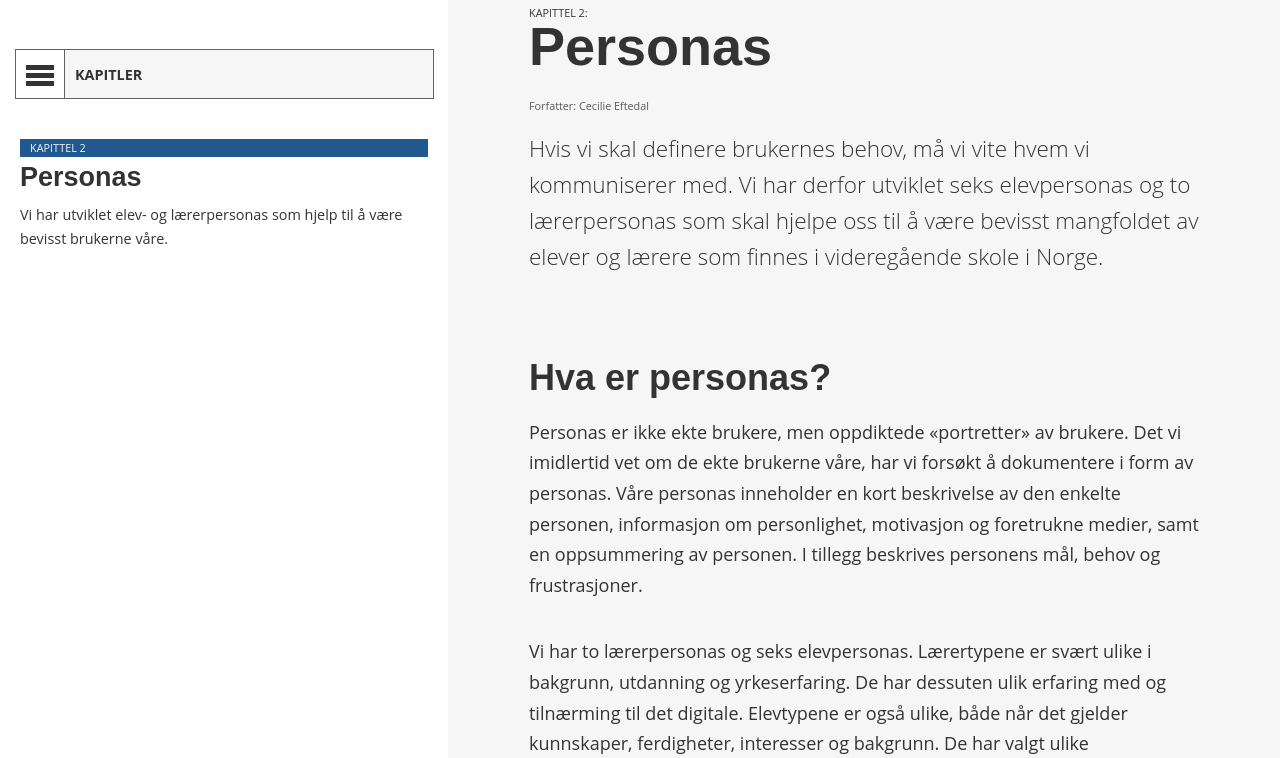
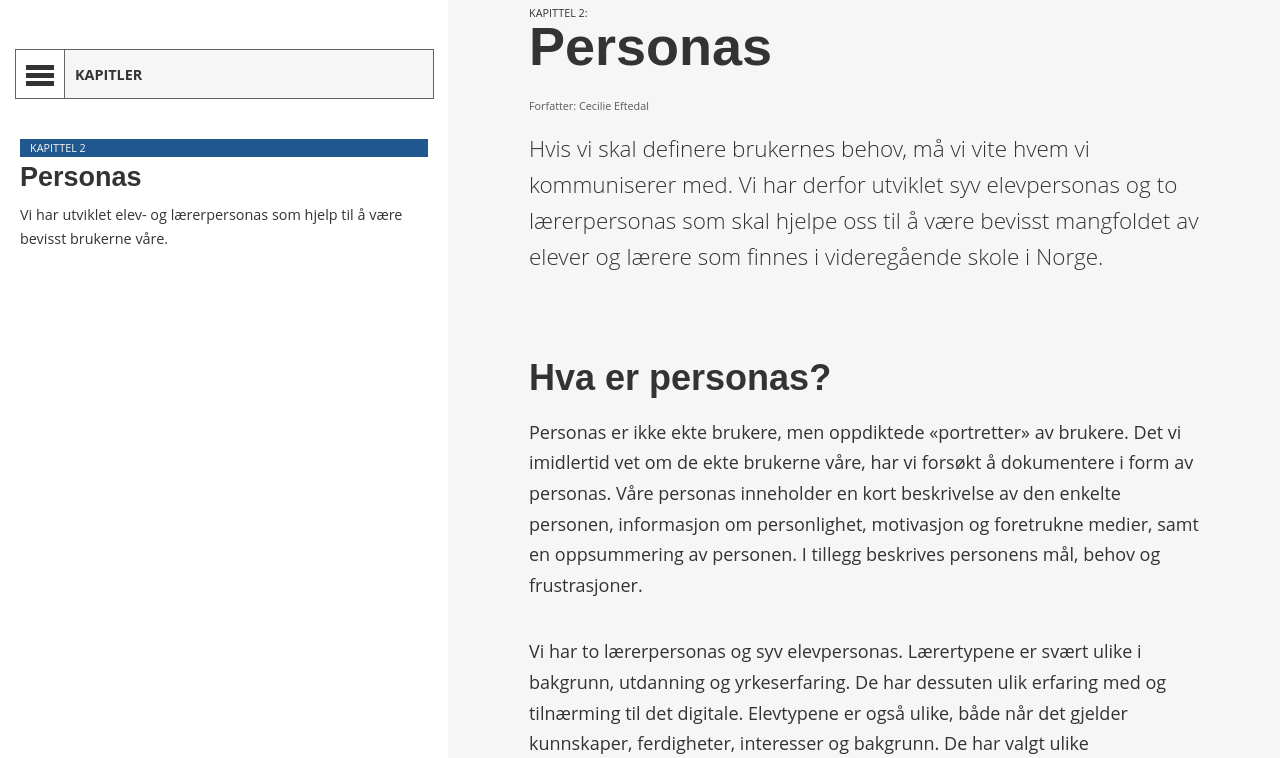
Before and after one commit to NDLANO/quality-manual, a plain HTML site: page personas.html in a window 1280 px wide. Shown: the part 42-800 px from the top of the page. Drawn offline with nearby package versions, Linux system fonts and the light colour scheme; a script that the page names is missing.

Commit message:
Syv pluss to vert ni.

```diff
--- a/personas.html
+++ b/personas.html
@@ -121,13 +121,13 @@
                 <div data-ix="scroll-til-topps" class="kapittel-tittel">Kapittel 2:</div>
                 <h1>Personas</h1>
                 <div data-ix="scroll-til-topps" class="forfatter">Forfatter: Cecilie Eftedal</div>
-                <p class="ingress">Hvis vi skal definere brukernes behov, må vi vite hvem vi kommuniserer med. Vi har derfor utviklet seks elevpersonas og to lærerpersonas som skal hjelpe oss til å være bevisst mangfoldet av elever og lærere som finnes i videregående skole
+                <p class="ingress">Hvis vi skal definere brukernes behov, må vi vite hvem vi kommuniserer med. Vi har derfor utviklet syv elevpersonas og to lærerpersonas som skal hjelpe oss til å være bevisst mangfoldet av elever og lærere som finnes i videregående skole
                     i Norge.</p>
                 <div class="w-richtext">
                     <h2>Hva er personas?</h2>
                     <p>Personas er ikke ekte brukere, men oppdiktede «portretter» av brukere. Det vi imidlertid vet om de ekte brukerne våre, har vi forsøkt å dokumentere i form av personas. Våre personas inneholder en kort beskrivelse av den enkelte personen,
                         informasjon om personlighet, motivasjon og foretrukne medier, samt en oppsummering av personen. I tillegg beskrives personens mål, behov og frustrasjoner.</p>
-                    <p>Vi har to lærerpersonas og seks elevpersonas. Lærertypene er svært ulike i bakgrunn, utdanning og yrkeserfaring. De har dessuten ulik erfaring med og tilnærming til det digitale. Elevtypene er også ulike, både når det gjelder kunnskaper,
+                    <p>Vi har to lærerpersonas og syv elevpersonas. Lærertypene er svært ulike i bakgrunn, utdanning og yrkeserfaring. De har dessuten ulik erfaring med og tilnærming til det digitale. Elevtypene er også ulike, både når det gjelder kunnskaper,
                         ferdigheter, interesser og bakgrunn. De har valgt ulike studieretninger og program med tanke på videre utdanning og yrkesliv. </p>
                     <h2>Hvorfor og hvordan bruke personas?</h2>
                     <p>Gjennom ni svært ulike personas har vi til hensikt å dekke store deler av det mangfoldet av elever og lærere som finnes i norsk videregående skole. Vi vil bruke disse personaene for å gjøre oss kjent med brukerne våre og lettere
```
